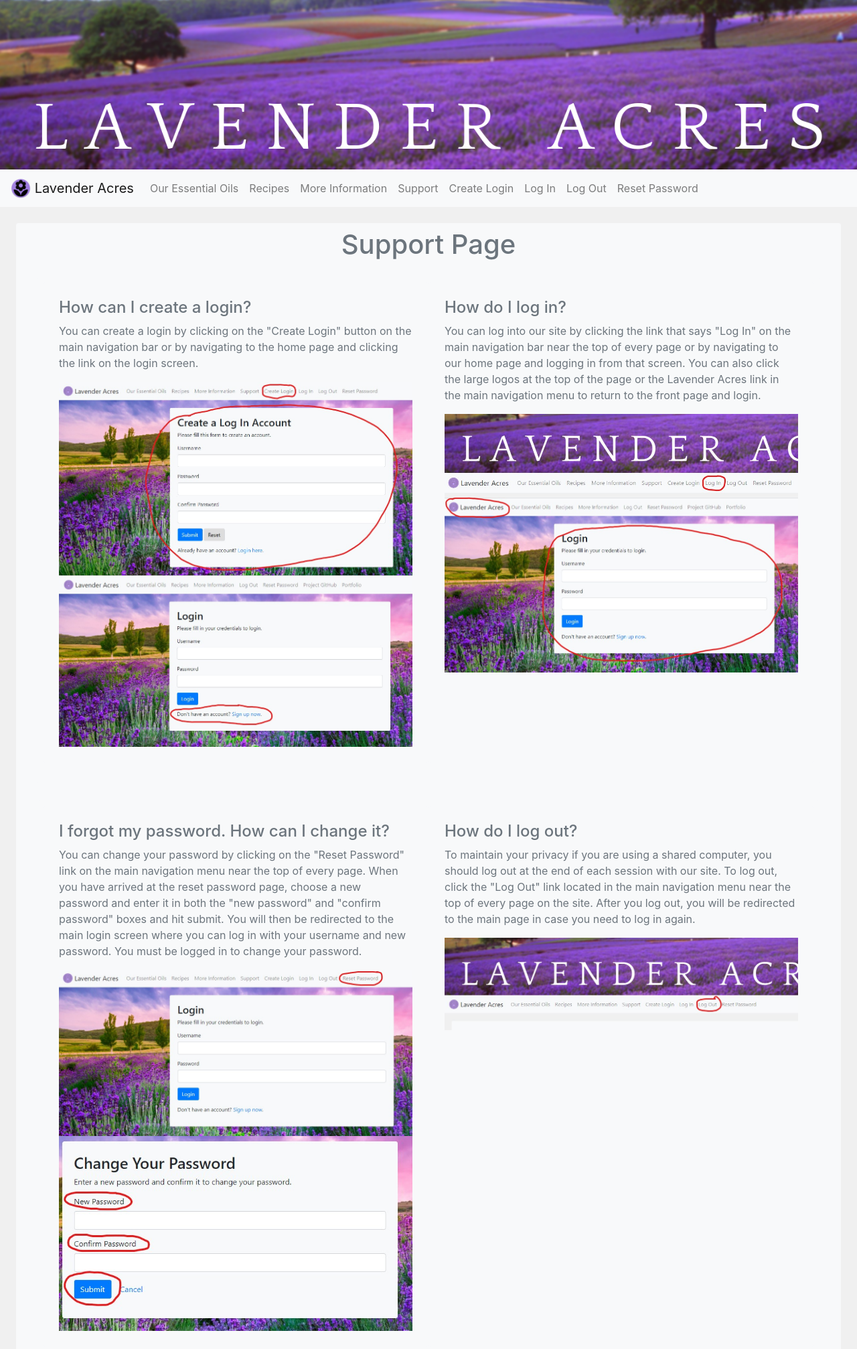
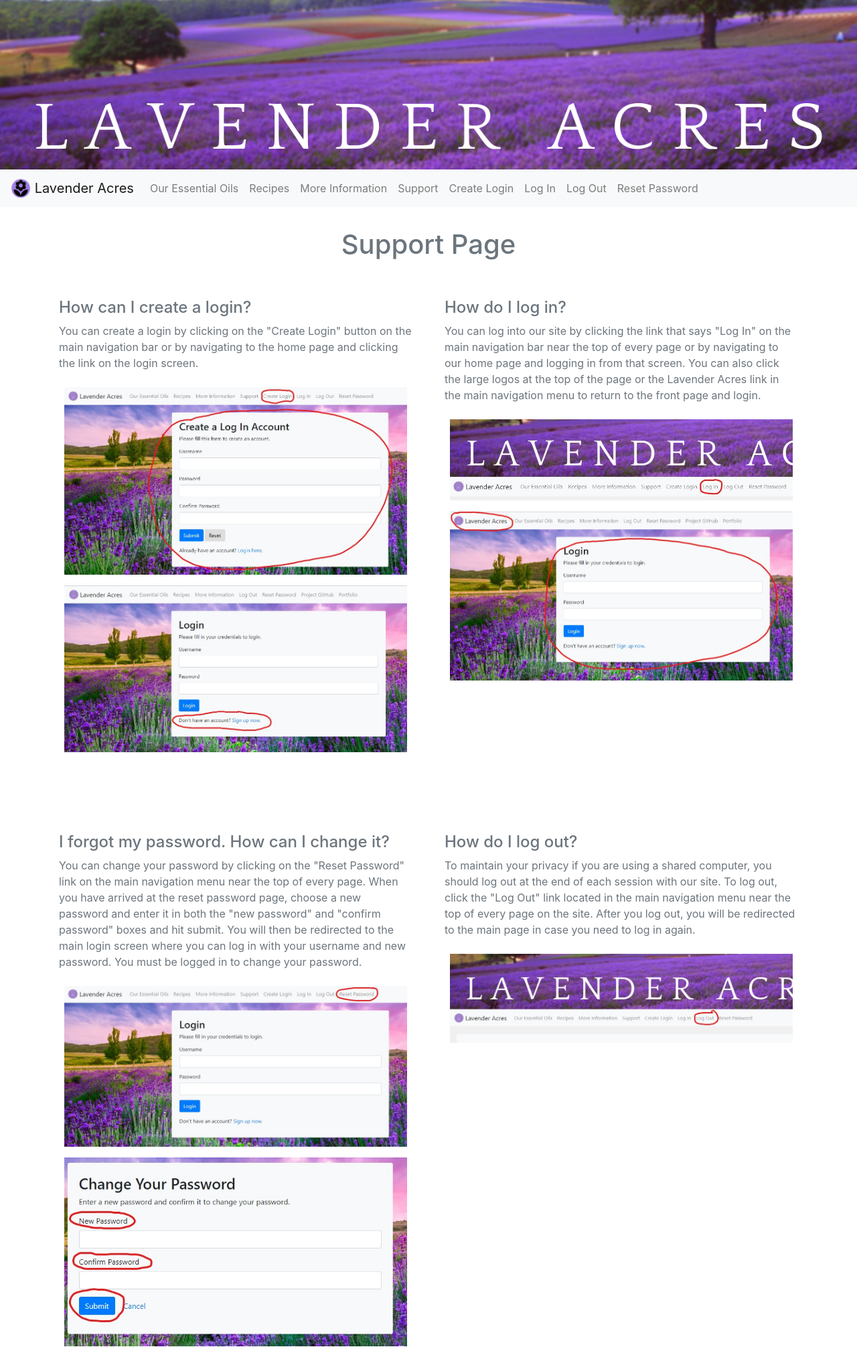
Before and after one commit to mintdawn/lavender, a PHP site: page /support.php in a window 1280 px wide. Shown: the top 2014 px of the page at 67% size. Run offline with PHP 8.4, Linux system fonts and the light colour scheme.

Commit message:
Adjusted the appearance of some pages.

```diff
--- a/oillist.php
+++ b/oillist.php
@@ -63,8 +63,8 @@ if(!isset($_SESSION["loggedin"]) || $_SESSION["loggedin"] !== true){
   </nav>
 
     <!-- List the Oils -->
-    <div class="container-fluid p-4 mx-auto" style="background-color: #f0f0f0;">
-        <div class="container-fluid p-4 bg-light text-center text-secondary">
+    <div class="container-fluid p-4 mx-auto" style="background-color: white;">
+        <div class="container-fluid p-4 text-center text-secondary">
         <h1>Essential Oil Varieties</h1>
         <div class="row">
 
--- a/support.php
+++ b/support.php
@@ -54,34 +54,34 @@
       </div>
   </nav>
 
-  <div class="container-fluid p-4 mx-auto text-center text-secondary" style="background-color: #f0f0f0;">
-    <div class="container-fluid bg-light p-md-2 rounded">
+  <div class="container-fluid p-4 mx-auto text-center text-secondary" style="background-color: white;">
+    <div class="container-fluid p-md-2 rounded">
       <h1>Support Page</h1>
-      <div class="row justify-content-center m-md-4 p-2 rounded bg-light">
-        <div class="col-md-6 mb-4 p-md-4 bg-light rounded text-left">
+      <div class="row justify-content-center m-md-4 p-2 rounded" style="background-color: white;">
+        <div class="col-md-6 mb-4 p-md-4 rounded text-left">
           <h4>How can I create a login?</h4>
           <p>You can create a login by clicking on the "Create Login" button on the main navigation bar or by navigating to the home page and clicking the link on the login screen.</p>
-          <img src="img/support03.jpg" class="img-fluid">
-          <img src="img/support04.jpg" class="img-fluid">
+          <img src="img/support03.jpg" class="img-fluid p-2">
+          <img src="img/support04.jpg" class="img-fluid p-2">
         </div>
-        <div class="col-md-6 mb-4 p-md-4 bg-light rounded text-left">
+        <div class="col-md-6 mb-4 p-md-4 rounded text-left">
           <h4>How do I log in?</h4>
           <p>You can log into our site by clicking the link that says "Log In" on the main navigation bar near the top of every page or by navigating to our home page and logging in from that screen. You can also click the large logos at the top of the page or the Lavender Acres link in the main navigation menu to return to the front page and login.</p>
-          <img src="img/support01.jpg" class="img-fluid">
-          <img src="img/support02.jpg" class="img-fluid">
+          <img src="img/support01.jpg" class="img-fluid p-2">
+          <img src="img/support02.jpg" class="img-fluid p-2">
         </div>
       </div>
-      <div class="row justify-content-center m-md-4 p-2 rounded bg-light">
-        <div class="col-md-6 mb-4 p-md-4 bg-light rounded text-left">
+      <div class="row justify-content-center m-md-4 p-2 rounded" style="background-color: white;">
+        <div class="col-md-6 mb-4 p-md-4 rounded text-left">
           <h4>I forgot my password. How can I change it?</h4>
           <p>You can change your password by clicking on the "Reset Password" link on the main navigation menu near the top of every page. When you have arrived at the reset password page, choose a new password and enter it in both the "new password" and "confirm password" boxes and hit submit. You will then be redirected to the main login screen where you can log in with your username and new password. You must be logged in to change your password.</p>
-          <img src="img/support05.jpg" class="img-fluid">
-          <img src="img/support06.jpg" class="img-fluid">
+          <img src="img/support05.jpg" class="img-fluid p-2">
+          <img src="img/support06.jpg" class="img-fluid p-2">
         </div>
-        <div class="col-md-6 mb-4 p-md-4 bg-light rounded text-left">
+        <div class="col-md-6 mb-4 p-md-4 rounded text-left">
           <h4>How do I log out?</h4>
           <p>To maintain your privacy if you are using a shared computer, you should log out at the end of each session with our site. To log out, click the "Log Out" link located in the main navigation menu near the top of every page on the site. After you log out, you will be redirected to the main page in case you need to log in again.</p>
-          <img src="img/support07.jpg" class="img-fluid">
+          <img src="img/support07.jpg" class="img-fluid p-2">
         </div>
       </div>
       <h1>Frequently Asked Questions</h1>
```
Also changed, not shown: about.php (+6 -6 lines), recipes.php (+3 -6 lines).
